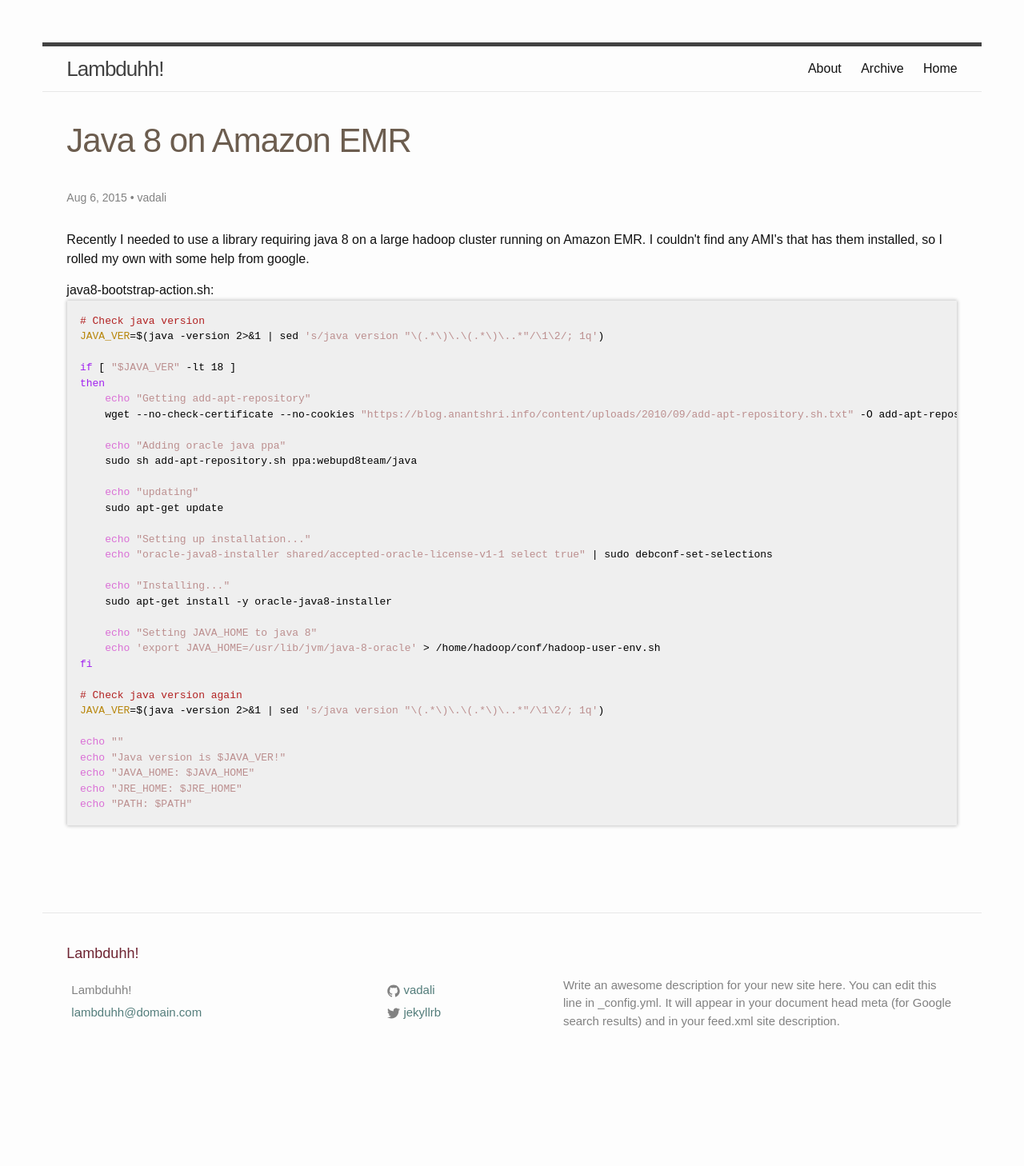
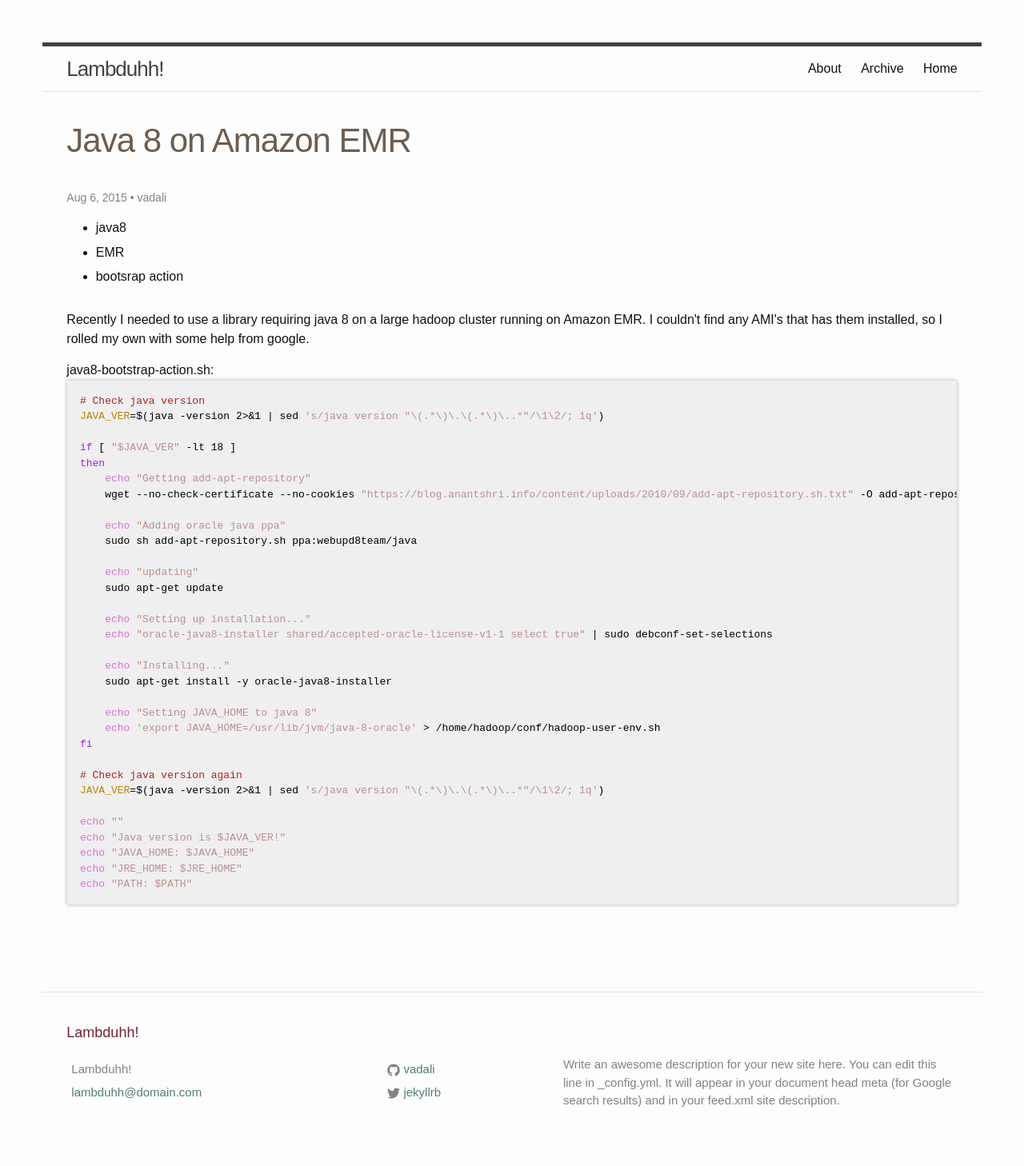
Before and after one commit to shlomiv/blog, a Jekyll site: the page built from _posts/2015-08-06-java-8-on-amazon-emr.html, in a window 1280 px wide. Shown: the whole page at 80% size. Built offline with Jekyll 4.4.1, drawn with Linux system fonts in a browser that asks for light colours; before the commit the page ends 1358 px from its top, so only the background shows below that.

Commit message:
Update post.html

```diff
--- a/_layouts/post.html
+++ b/_layouts/post.html
@@ -6,6 +6,14 @@ layout: default
   <header class="post-header">
     <h1 class="post-title">{{ page.title }}</h1>
     <p class="post-meta">{{ page.date | date: "%b %-d, %Y" }}{% if page.author %} • {{ page.author }}{% endif %}{% if page.meta %} • {{ page.meta }}{% endif %}</p>
+
+    <ul>
+      {% for tags in page.tags %}
+        <li>{{ tags }}</li>
+      {% endfor %}
+    </ul>
+
+
   </header>
 
   <article class="post-content">
```
